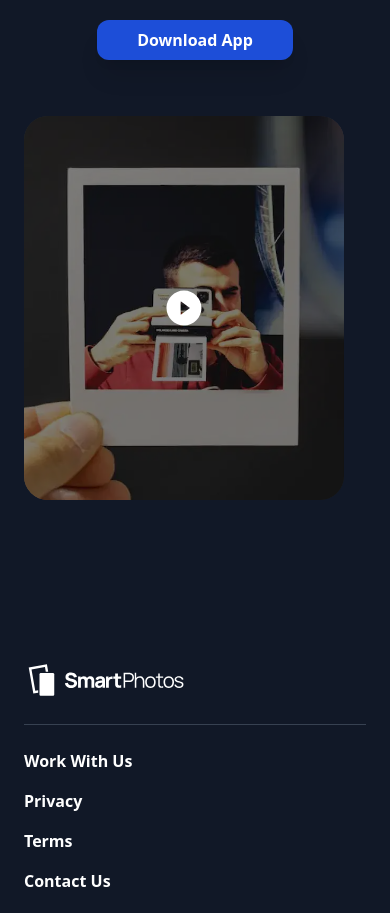
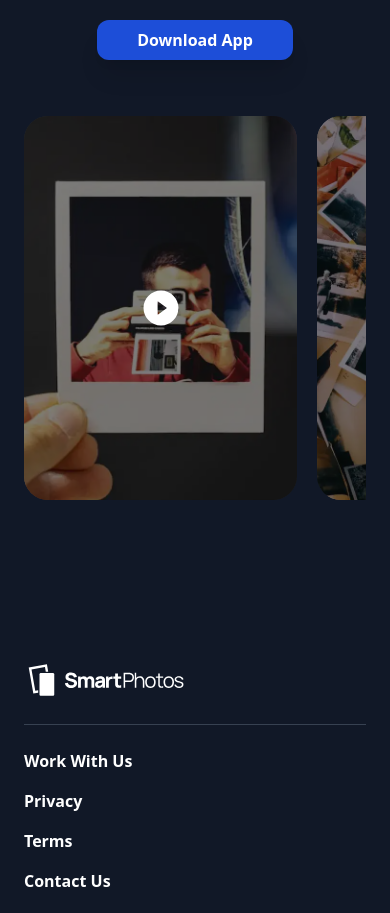
Before and after one commit to bucharitesh/FE-Smartphotos-next, a Next.js app: page / in a window 390 px wide. Shown: the part 5107-6020 px from the top of the page. Built offline with nearby package versions, Linux system fonts and the light colour scheme.

Commit message:
style(landing): fix explore slides

```diff
--- a/src/shared/landing/Explore.tsx
+++ b/src/shared/landing/Explore.tsx
@@ -1,16 +1,9 @@
 import { GlobalContext } from '@/context/GlobalState';
 import Button from '@/shared/Button';
-// import { motion } from 'framer-motion';
+import { motion } from 'framer-motion';
 import Image from 'next/image';
 import { useContext } from 'react';
 import { AiFillPlayCircle } from 'react-icons/ai';
-
-// const data = [
-//   '/assets/landing/explore/sm_explore_vid_1.webm',
-//   '/assets/landing/explore/sm_explore_vid_2.webm',
-//   '/assets/landing/explore/sm_explore_vid_3.webm',
-//   '/assets/landing/explore/sm_explore_vid_4.webm',
-// ];
 
 const posters = [
   {
@@ -40,7 +33,16 @@ const Explore = () => {
 
   return (
     <div className="flex flex-col justify-between bg-brand_black px-6 py-20 text-brand_white lg:min-h-[55rem] lg:px-[10%]">
-      <div
+      <motion.div
+        initial={{ opacity: 0, y: 40 }}
+        whileInView={{
+          opacity: 1,
+          y: 0,
+          transition: {
+            duration: 1,
+          },
+        }}
+        viewport={{ once: true }}
         className="mb-14 flex flex-col items-center gap-5 text-center"
       >
         <h2 className="bg-gradient-to-r from-brand_blue_4 to-brand_blue_5 bg-clip-text pb-1 text-6xl font-black text-transparent lg:text-7xl">
@@ -50,13 +52,24 @@ const Explore = () => {
           Explore how SmartPhotos brings memories alive with extraordinary experiences!
         </p>
         <Button>Download App</Button>
-      </div>
-      <div className="flex w-full gap-8 overflow-x-auto lg:grid lg:h-96 lg:grid-cols-4 lg:overflow-x-hidden">
+      </motion.div>
+      <motion.div
+        initial={{ opacity: 0, y: 40 }}
+        whileInView={{
+          opacity: 1,
+          y: 0,
+          transition: {
+            duration: 1,
+          },
+        }}
+        viewport={{ once: true }}
+        className="flex w-full gap-5 overflow-x-auto lg:grid lg:h-96 lg:grid-cols-4 lg:gap-8 lg:overflow-x-hidden"
+      >
         {posters.map((item) => {
           return (
             <div
               key={item.id}
-              className="relative h-96 w-full min-w-[20rem] cursor-pointer overflow-hidden rounded-3xl lg:min-w-0"
+              className="relative h-96 w-[70vw] shrink-0 cursor-pointer overflow-hidden rounded-3xl md:w-[40vw] lg:w-full lg:min-w-0"
               onClick={() => setVideoPlaying(item.vid)}
             >
               <Image src={item.img} alt="Explore" fill className="h-full w-full object-cover" />
@@ -65,7 +78,7 @@ const Explore = () => {
             </div>
           );
         })}
-      </div>
+      </motion.div>
     </div>
   );
 };
```
